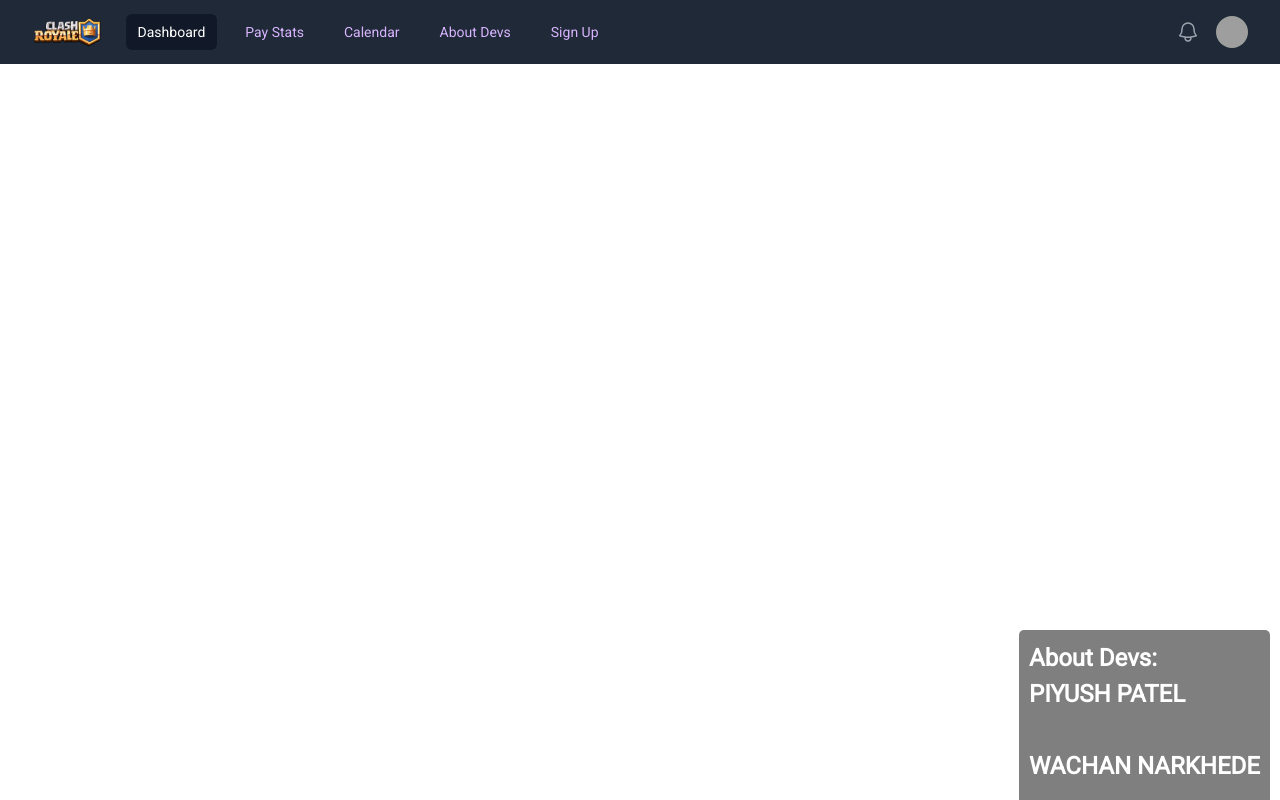
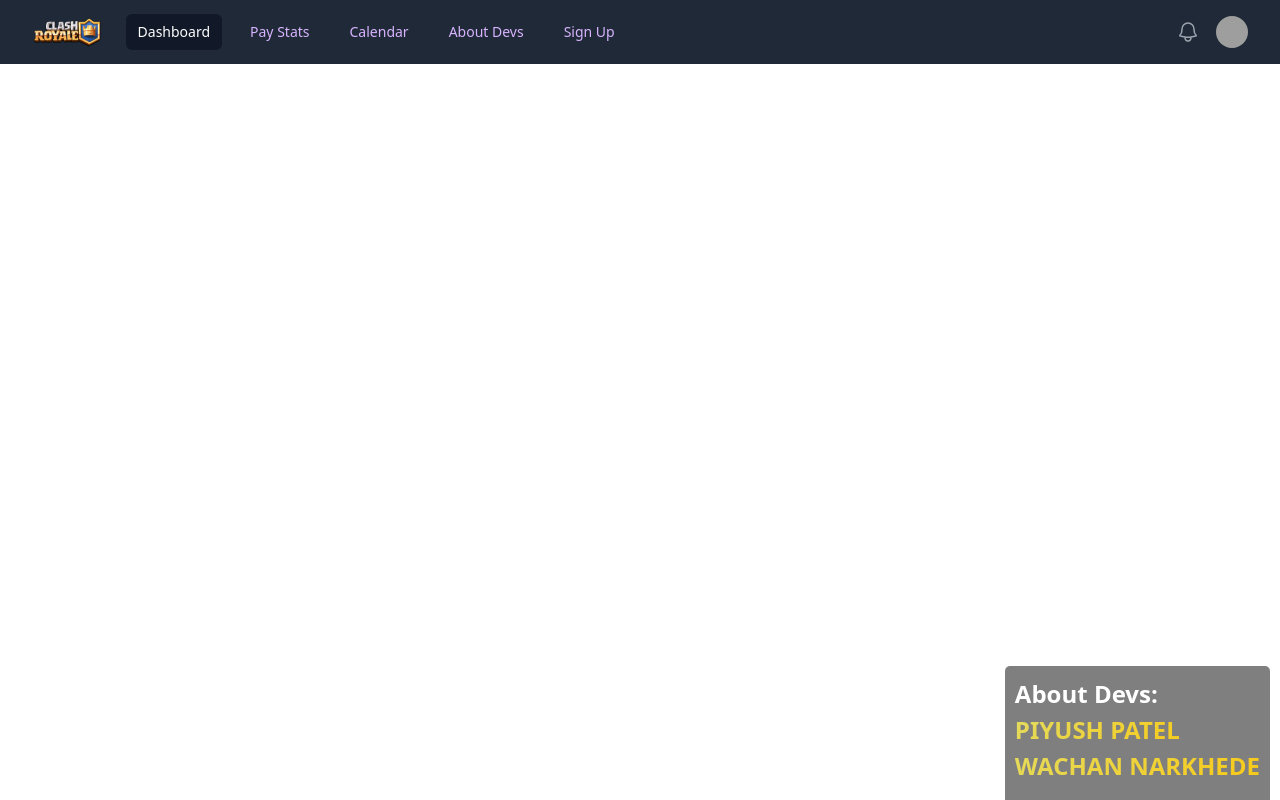
Before and after one commit to Scamic/payroyale, a React (Vite) app: page /about in a window 1280 px wide. Built offline with nearby package versions, Linux system fonts and the light colour scheme; grey boxes are pictures that could not be loaded.

Commit message:
Update about.css

```diff
--- a/src/components/about.css
+++ b/src/components/about.css
@@ -1,6 +1,40 @@
-@import url('https://fonts.googleapis.com/css2?family=Roboto:wght@400&display=swap');
+/* Add this CSS to your App.css or directly in a <style> block */
+.gradient-text {
+    display: inline-block;
+    font-size: 24px; /* Adjust size as needed */
+    font-weight: bold;
+    background: linear-gradient(-45deg, #ffc400, #e4db5d, #23A6D5, #23D5AB);
+    background-size: 400% 400%;
+    -webkit-background-clip: text;
+    -webkit-text-fill-color: transparent;
+    animation: Gradient 15s ease infinite;
+  }
 
-/* Ensure the font is applied globally if needed */
-body {
-  font-family: 'Roboto', sans-serif;
-}
+  .paused {
+    -webkit-animation-play-state: paused; /* Safari 4.0 - 8.0 */
+    animation-play-state: paused;
+  }
+
+  @-webkit-keyframes Gradient {
+    0% {
+      background-position: 0% 50%;
+    }
+    50% {
+      background-position: 100% 50%;
+    }
+    100% {
+      background-position: 0% 50%;
+    }
+  }
+
+  @keyframes Gradient {
+    0% {
+      background-position: 0% 50%;
+    }
+    50% {
+      background-position: 100% 50%;
+    }
+    100% {
+      background-position: 0% 50%;
+    }
+  }
```
